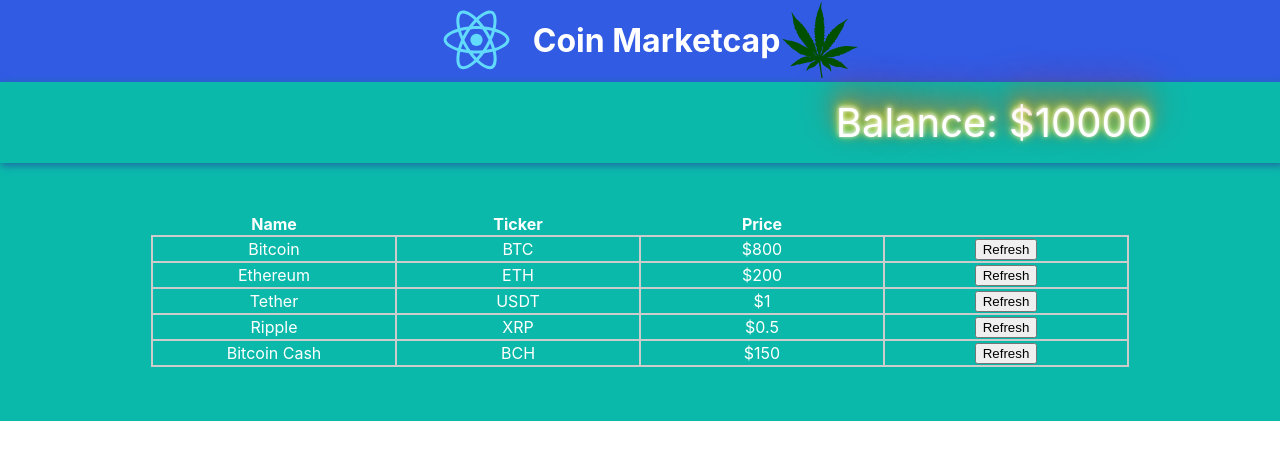
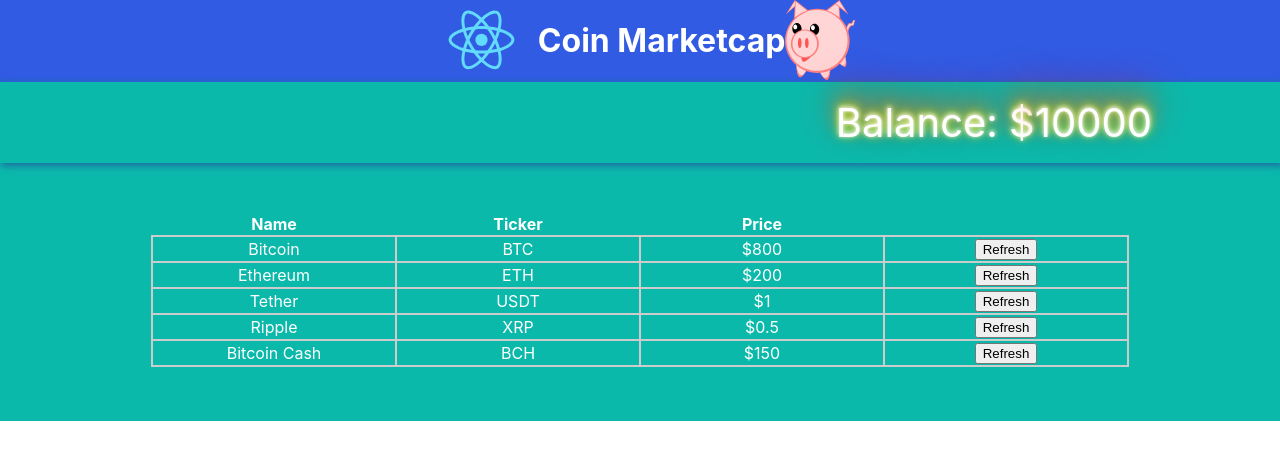
Before and after one commit to dominykas577/coinmarket, a React (Create React App) app: page / in a window 1280 px wide. Shown: the top 460 px of the page. Built offline with nearby package versions, Linux system fonts and the light colour scheme.

Commit message:
deleted something

```diff
--- a/src/Components/ExchangeHeader/ExchangeHeader.jsx
+++ b/src/Components/ExchangeHeader/ExchangeHeader.jsx
@@ -3,7 +3,7 @@
 import './ExchangeHeader.css';
 import logo from './logo.svg';
 import styled from 'styled-components';
-import logo1 from './cannabis.svg';
+import logo1 from './piggy.svg';
 
 
 
@@ -63,7 +63,7 @@
              Coin Marketcap
             </H1>
 
-            <Img src={logo1} alt="Cannabis logo"/>
+            <Img src={logo1} alt="Piggy logo"/>
 
             </Header>
         )
```
Also changed, not shown: src/Components/ExchangeHeader/cannabis.svg (deleted), src/Components/ExchangeHeader/piggy.svg (added).
